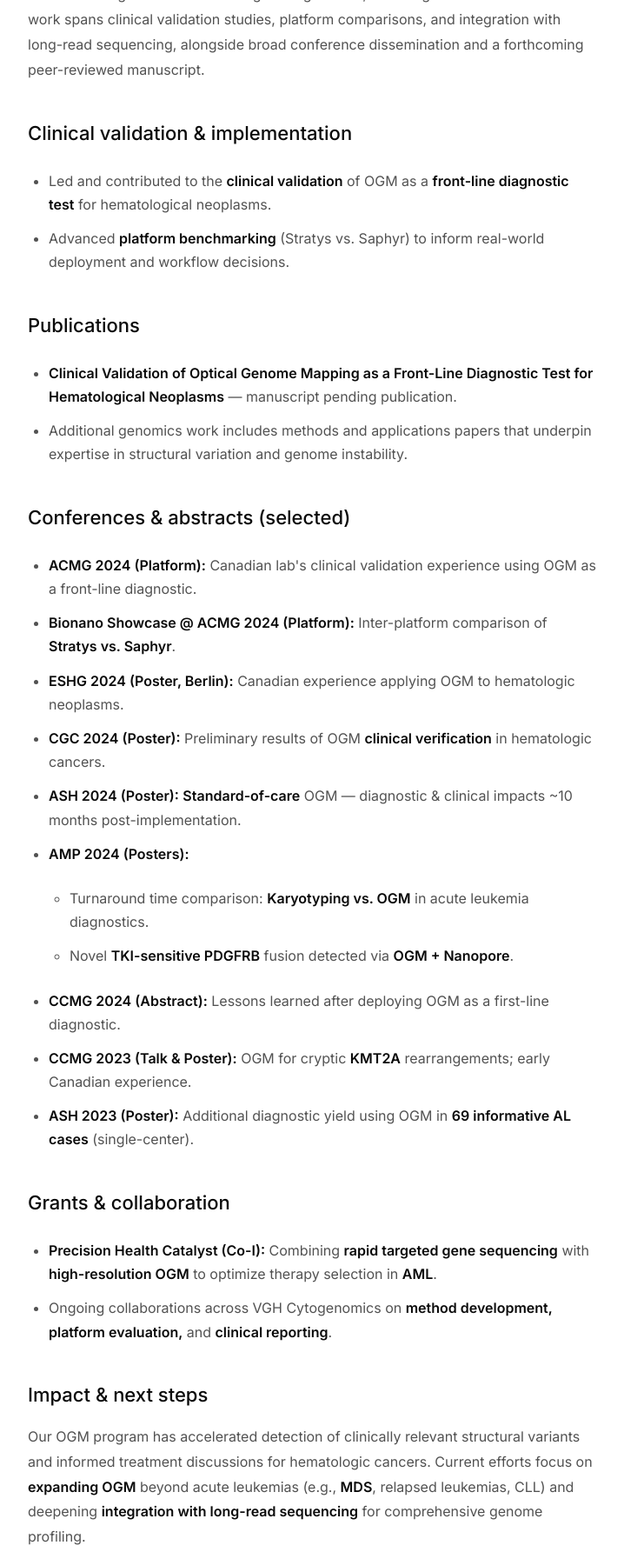
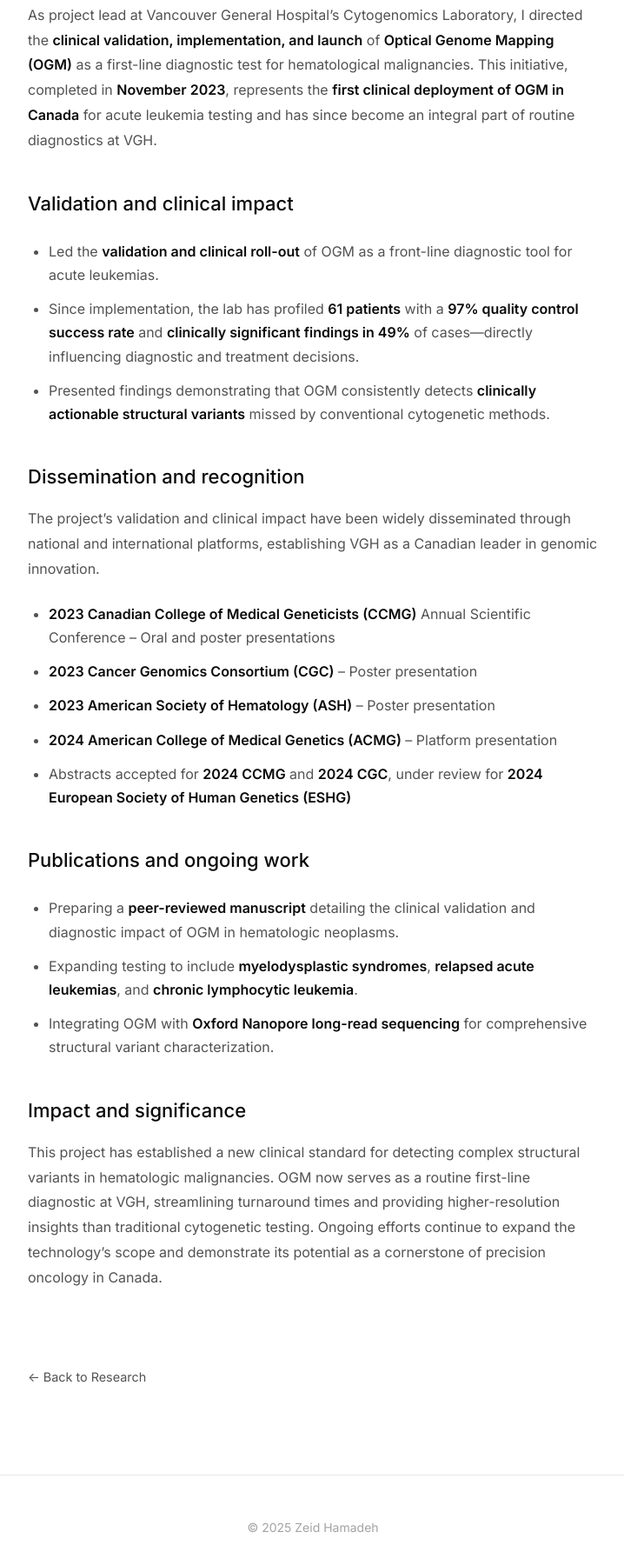
Before and after one commit to zhamadeh/zeidhamadeh.github.io, a plain HTML site: page projects/optical-genome-mapping.html in a window 1280 px wide. Shown: the part 453-2238 px from the top of the page at 87% size, without its empty margins (280-998 px from the left). Drawn offline with Linux system fonts and the light colour scheme.

```diff
--- a/projects/optical-genome-mapping.html
+++ b/projects/optical-genome-mapping.html
@@ -199,52 +199,40 @@
 
     <div class="container">
         <article>
-            <div class="article-meta">Clinical Project · Current</div>
-            <h1>Optical Genome Mapping at VGH</h1>
-            <p class="article-subtitle">From Validation to Clinical Impact</p>
+            <div class="article-meta">Clinical Project · Lead Investigator</div>
+            <h1>Clinical Implementation of Optical Genome Mapping at VGH</h1>
+            <p class="article-subtitle">Establishing OGM as a Front-Line Diagnostic for Hematologic Neoplasms</p>
 
             <div class="article-content">
                 <h3>Overview</h3>
-                <p>At Vancouver General Hospital's Cytogenomics Laboratory, I've helped drive the <strong>validation, implementation, and dissemination</strong> of <strong>Optical Genome Mapping (OGM)</strong> as a frontline diagnostic for hematologic malignancies, including acute leukemias. This work spans clinical validation studies, platform comparisons, and integration with long-read sequencing, alongside broad conference dissemination and a forthcoming peer-reviewed manuscript.</p>
+                <p>As project lead at Vancouver General Hospital’s Cytogenomics Laboratory, I directed the <strong>clinical validation, implementation, and launch</strong> of <strong>Optical Genome Mapping (OGM)</strong> as a first-line diagnostic test for hematological malignancies. This initiative, completed in <strong>November 2023</strong>, represents the <strong>first clinical deployment of OGM in Canada</strong> for acute leukemia testing and has since become an integral part of routine diagnostics at VGH.</p>
 
-                <h3>Clinical validation & implementation</h3>
+                <h3>Validation and clinical impact</h3>
                 <ul>
-                    <li>Led and contributed to the <strong>clinical validation</strong> of OGM as a <strong>front-line diagnostic test</strong> for hematological neoplasms.</li>
-                    <li>Advanced <strong>platform benchmarking</strong> (Stratys vs. Saphyr) to inform real-world deployment and workflow decisions.</li>
+                    <li>Led the <strong>validation and clinical roll-out</strong> of OGM as a front-line diagnostic tool for acute leukemias.</li>
+                    <li>Since implementation, the lab has profiled <strong>61 patients</strong> with a <strong>97% quality control success rate</strong> and <strong>clinically significant findings in 49%</strong> of cases—directly influencing diagnostic and treatment decisions.</li>
+                    <li>Presented findings demonstrating that OGM consistently detects <strong>clinically actionable structural variants</strong> missed by conventional cytogenetic methods.</li>
                 </ul>
 
-                <h3>Publications</h3>
+                <h3>Dissemination and recognition</h3>
+                <p>The project’s validation and clinical impact have been widely disseminated through national and international platforms, establishing VGH as a Canadian leader in genomic innovation.</p>
                 <ul>
-                    <li><strong>Clinical Validation of Optical Genome Mapping as a Front-Line Diagnostic Test for Hematological Neoplasms</strong> — manuscript pending publication.</li>
-                    <li>Additional genomics work includes methods and applications papers that underpin expertise in structural variation and genome instability.</li>
+                    <li><strong>2023 Canadian College of Medical Geneticists (CCMG)</strong> Annual Scientific Conference – Oral and poster presentations</li>
+                    <li><strong>2023 Cancer Genomics Consortium (CGC)</strong> – Poster presentation</li>
+                    <li><strong>2023 American Society of Hematology (ASH)</strong> – Poster presentation</li>
+                    <li><strong>2024 American College of Medical Genetics (ACMG)</strong> – Platform presentation</li>
+                    <li>Abstracts accepted for <strong>2024 CCMG</strong> and <strong>2024 CGC</strong>, under review for <strong>2024 European Society of Human Genetics (ESHG)</strong></li>
                 </ul>
 
-                <h3>Conferences & abstracts (selected)</h3>
+                <h3>Publications and ongoing work</h3>
                 <ul>
-                    <li><strong>ACMG 2024 (Platform):</strong> Canadian lab's clinical validation experience using OGM as a front-line diagnostic.</li>
-                    <li><strong>Bionano Showcase @ ACMG 2024 (Platform):</strong> Inter-platform comparison of <strong>Stratys vs. Saphyr</strong>.</li>
-                    <li><strong>ESHG 2024 (Poster, Berlin):</strong> Canadian experience applying OGM to hematologic neoplasms.</li>
-                    <li><strong>CGC 2024 (Poster):</strong> Preliminary results of OGM <strong>clinical verification</strong> in hematologic cancers.</li>
-                    <li><strong>ASH 2024 (Poster):</strong> <strong>Standard-of-care</strong> OGM — diagnostic & clinical impacts ~10 months post-implementation.</li>
-                    <li><strong>AMP 2024 (Posters):</strong>
-                        <ul>
-                            <li>Turnaround time comparison: <strong>Karyotyping vs. OGM</strong> in acute leukemia diagnostics.</li>
-                            <li>Novel <strong>TKI-sensitive PDGFRB</strong> fusion detected via <strong>OGM + Nanopore</strong>.</li>
-                        </ul>
-                    </li>
-                    <li><strong>CCMG 2024 (Abstract):</strong> Lessons learned after deploying OGM as a first-line diagnostic.</li>
-                    <li><strong>CCMG 2023 (Talk & Poster):</strong> OGM for cryptic <strong>KMT2A</strong> rearrangements; early Canadian experience.</li>
-                    <li><strong>ASH 2023 (Poster):</strong> Additional diagnostic yield using OGM in <strong>69 informative AL cases</strong> (single-center).</li>
+                    <li>Preparing a <strong>peer-reviewed manuscript</strong> detailing the clinical validation and diagnostic impact of OGM in hematologic neoplasms.</li>
+                    <li>Expanding testing to include <strong>myelodysplastic syndromes</strong>, <strong>relapsed acute leukemias</strong>, and <strong>chronic lymphocytic leukemia</strong>.</li>
+                    <li>Integrating OGM with <strong>Oxford Nanopore long-read sequencing</strong> for comprehensive structural variant characterization.</li>
                 </ul>
 
-                <h3>Grants & collaboration</h3>
-                <ul>
-                    <li><strong>Precision Health Catalyst (Co-I):</strong> Combining <strong>rapid targeted gene sequencing</strong> with <strong>high-resolution OGM</strong> to optimize therapy selection in <strong>AML</strong>.</li>
-                    <li>Ongoing collaborations across VGH Cytogenomics on <strong>method development, platform evaluation,</strong> and <strong>clinical reporting</strong>.</li>
-                </ul>
-
-                <h3>Impact & next steps</h3>
-                <p>Our OGM program has accelerated detection of clinically relevant structural variants and informed treatment discussions for hematologic cancers. Current efforts focus on <strong>expanding OGM</strong> beyond acute leukemias (e.g., <strong>MDS</strong>, relapsed leukemias, CLL) and deepening <strong>integration with long-read sequencing</strong> for comprehensive genome profiling.</p>
+                <h3>Impact and significance</h3>
+                <p>This project has established a new clinical standard for detecting complex structural variants in hematologic malignancies. OGM now serves as a routine first-line diagnostic at VGH, streamlining turnaround times and providing higher-resolution insights than traditional cytogenetic testing. Ongoing efforts continue to expand the technology’s scope and demonstrate its potential as a cornerstone of precision oncology in Canada.</p>
             </div>
 
             <a href="../index.html#research" class="back-link">← Back to Research</a>
```
Also changed, not shown: index.html (+3 -3 lines).
